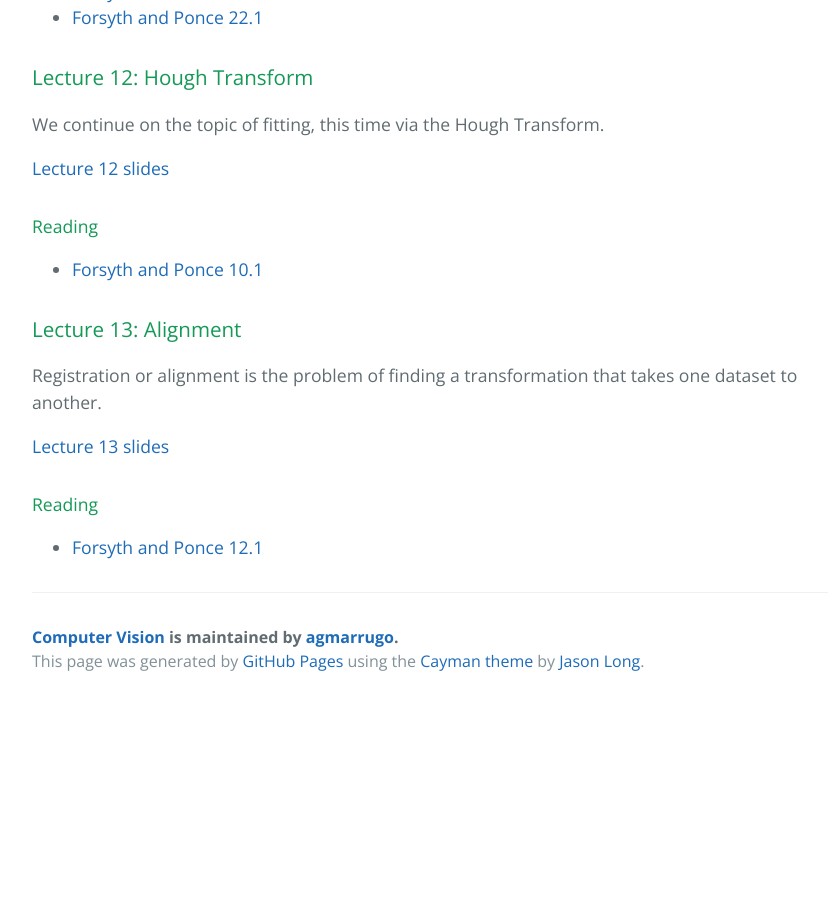
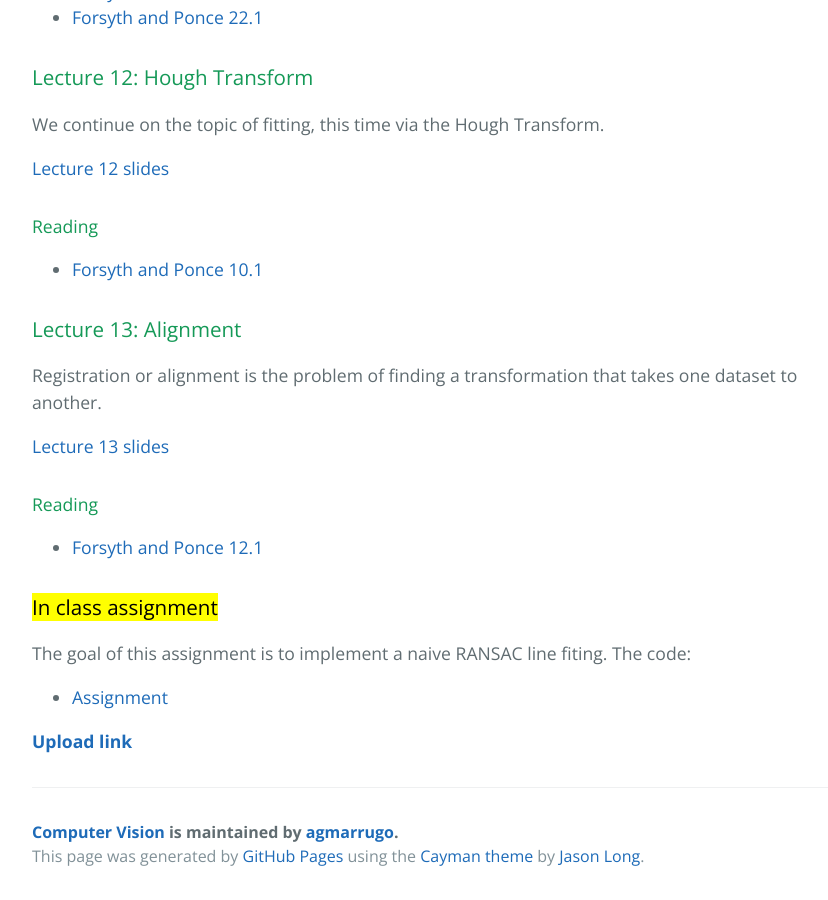
Before and after one commit to opi-lab/optical-metrology-2021, a Jekyll site: the page built from index.md, in a window 1280 px wide and 900 px high, scrolled down 4931 px. Shown: the whole window, without its empty margins (192-1020 px from the left). Built offline with Jekyll 4.4.1, drawn with Linux system fonts in a browser that asks for light colours; before the commit the page ends 5636 px from its top, so only the background shows below that.

Commit message:
Update index.md

```diff
--- a/index.md
+++ b/index.md
@@ -204,3 +204,13 @@ Registration or alignment is the problem of finding a transformation that takes
 #### Reading
 
 - [Forsyth and Ponce 12.1](https://www.dropbox.com/s/jkpze7ixos6jlpk/Forsyth-Ponce-chapter-12-1.pdf?dl=0)
+
+### <mark>In class assignment</mark>
+
+The goal of this assignment is to implement a naive RANSAC line fiting.
+<!-- Laplacian blob detector. **The assignment is due on 2016-10-22 at 11:59 pm.**  -->
+The code:
+
+- [Assignment](https://www.dropbox.com/sh/mxy8wde75c95s2q/AAAb8WnqKnrJCxA69gtCBWKwa?dl=0)
+
+[**Upload link**]()
```
